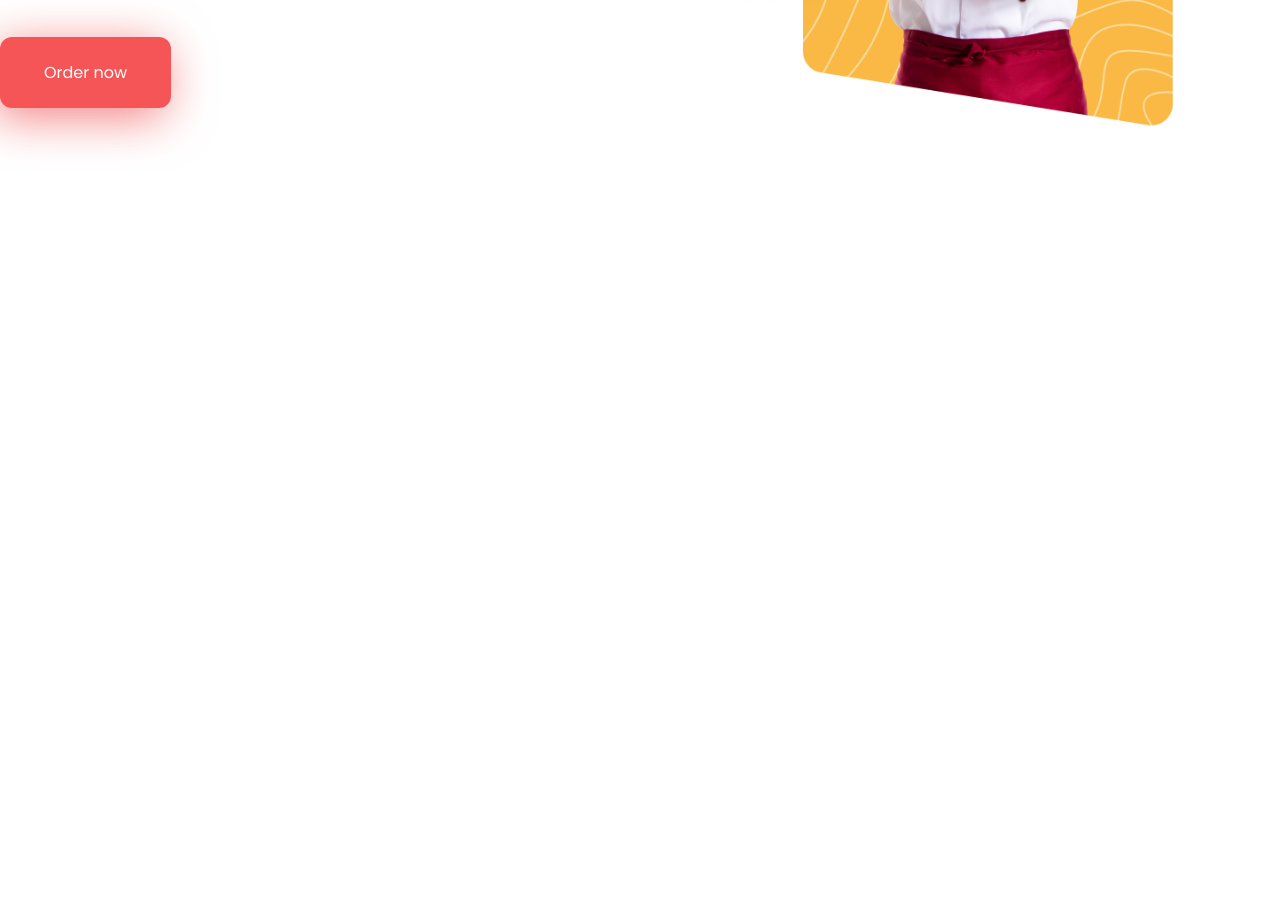
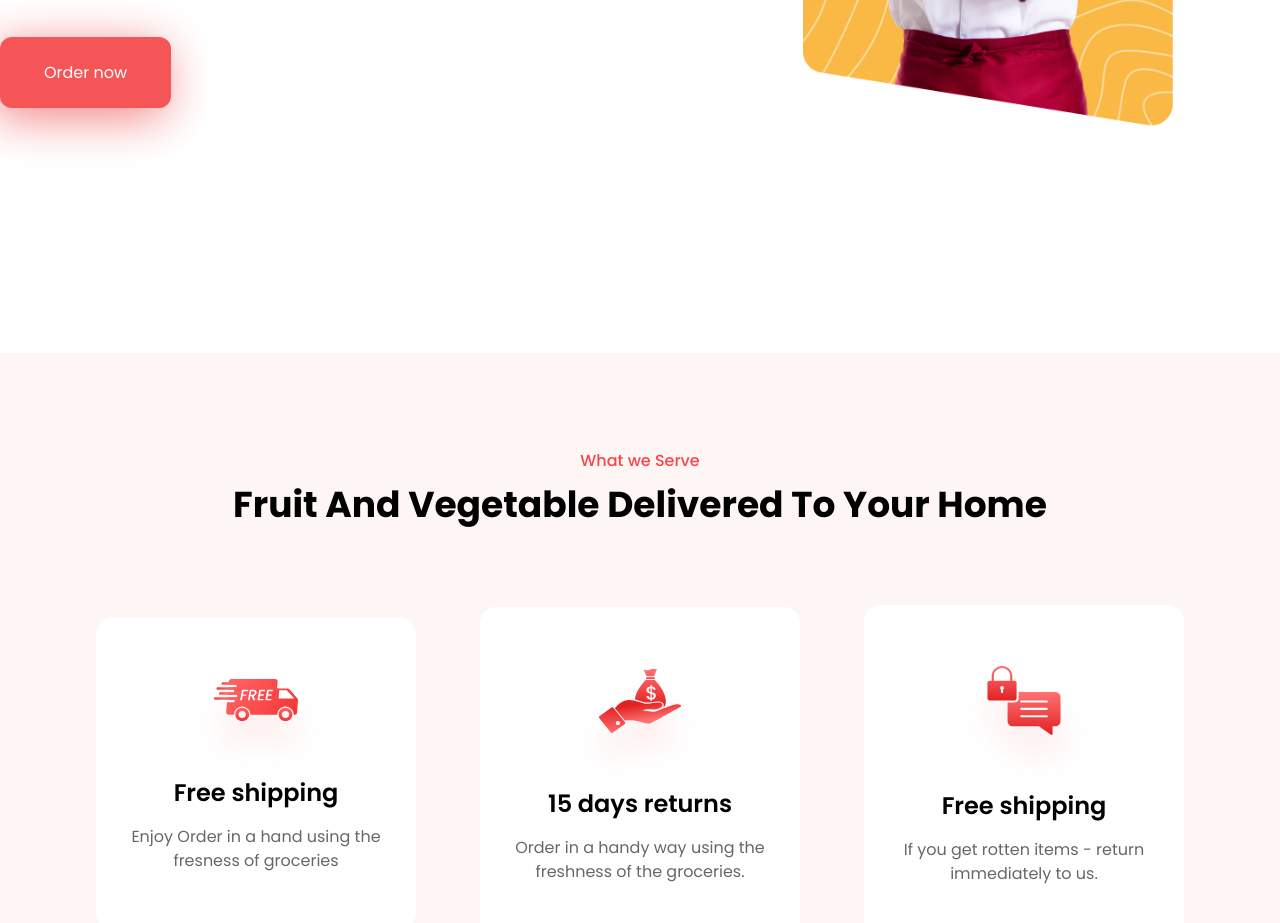
Before and after one commit to odilovicc/project-four, a plain HTML site: page index.html in a window 1280 px wide. Shown: the part 607-1530 px from the top of the page. Before the commit the page ends 800 px from the top, so only its background shows below. Drawn offline with nearby package versions, Linux system fonts and the light colour scheme; a small style sheet from the web is missing.

Commit message:
Serve section

```diff
--- a/index.html
+++ b/index.html
@@ -43,7 +43,7 @@
 
 <!-- Hero section -->
 
-<section class="container mx-auto py-10">
+<section class="container mx-auto py-10 h-screen">
     <div class="flex items-center gap-10">
         <div class="w-1/2">
             <h1 class="bg-[#FDECEC] text-[#F55556] w-max px-5 py-4 mb-5 rounded-full font-medium">More than faster</h1>
@@ -59,5 +59,31 @@
 
 <!-- Hero section -->
 
+<!-- Serve section -->
+<div class="bg-[#FEF5F5]">
+    <section class="container mx-auto py-24 ">
+        <h4 class="text-[#F54748] font-medium text-center">What we Serve</h4>
+        <h1 class="text-4xl capitalize text-center mt-3 font-bold">fruit and vegetable delivered to your home</h1>
+        <div class="flex justify-center items-center gap-16 mt-20">
+            <div class="before-rectangle w-1/4 rounded-2xl text-center bg-white px-7 py-14">
+                <div><img src="/assets/shipping.svg" class="mx-auto" alt=""></div>
+                <h1 class="font-semibold text-2xl mb-4">Free shipping</h1>
+                <p class="text-[#676767]">Enjoy Order in a hand using the fresness of groceries</p>
+            </div>
+            <div class="w-1/4 rounded-2xl text-center bg-white px-7 py-14">
+                <div><img src="/assets/Group 1737.svg" class="mx-auto" alt=""></div>
+                <h1 class="font-semibold text-2xl mb-4">15 days returns</h1>
+                <p class="text-[#676767]">Order in a handy way using the freshness of the groceries.</p>
+            </div>
+            <div class="w-1/4 rounded-2xl text-center bg-white px-7 py-14">
+                <div><img src="/assets/Group 1736.svg" class="mx-auto" alt=""></div>
+                <h1 class="font-semibold text-2xl mb-4">Free shipping</h1>
+                <p class="text-[#676767]">If you get rotten items - return immediately to us.</p>
+            </div>
+        </div>
+    </section>
+</div>
+<!-- Serve section -->
+
 </body>
 </html>
```
Also changed, not shown: assets/Group 1736.svg (added), assets/Group 1737.svg (added), assets/shipping.svg (added), main.scss (line endings or trailing spaces).
